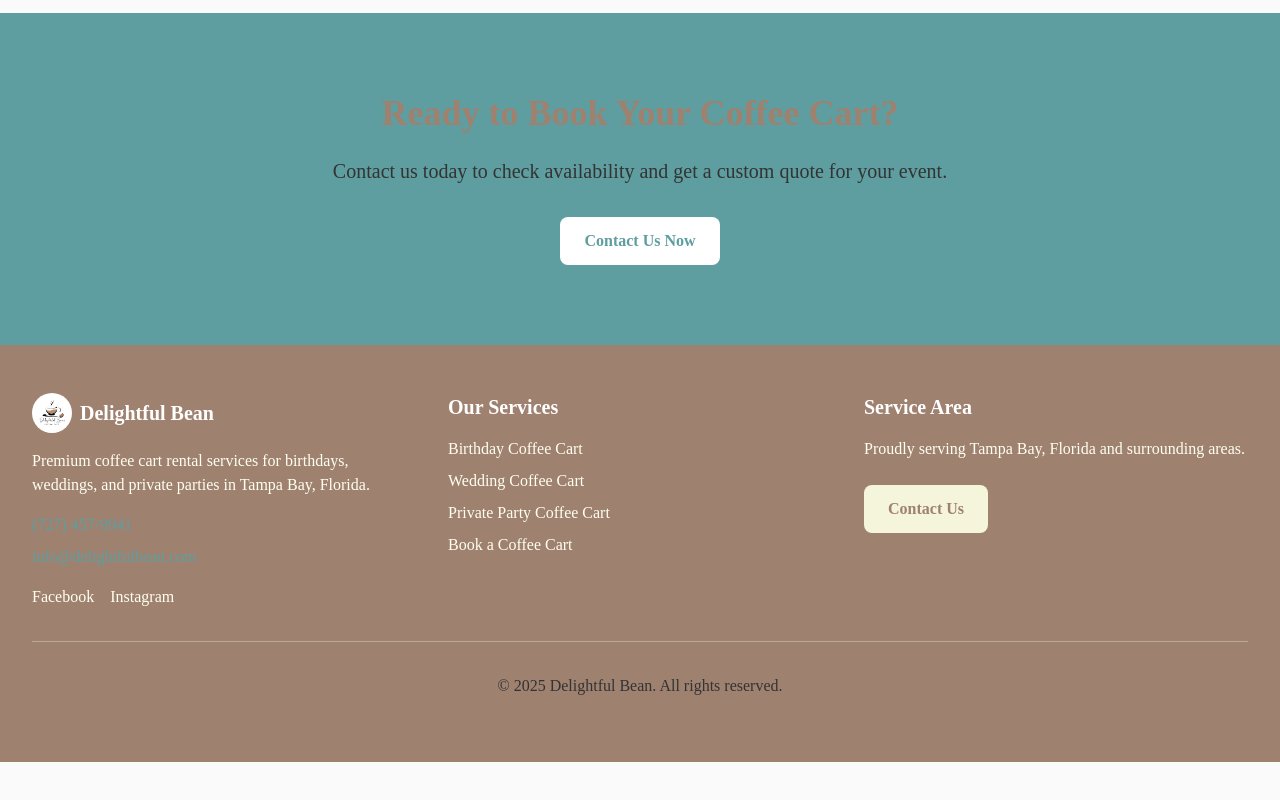
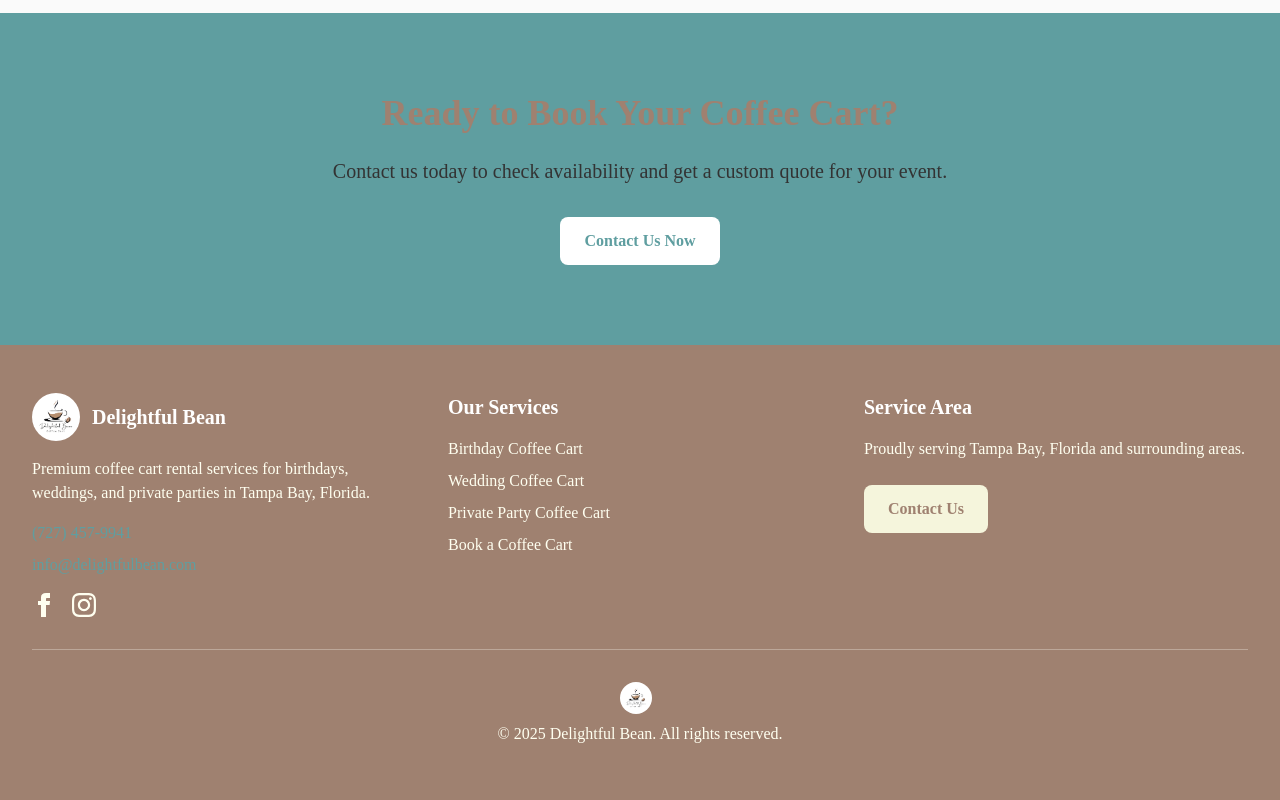
Before and after one commit to coolpeter2025/PKTurbo, a Next.js app: page / in a window 1280 px wide. Shown: the part 3237-4037 px from the top of the page. Before the commit the page ends 3999 px from the top, so only its background shows below. Built offline with nearby package versions, Linux system fonts and the light colour scheme.

Commit message:
Update footer with logo in copyright section and add social media icons

```diff
--- a/components/Footer.tsx
+++ b/components/Footer.tsx
@@ -14,9 +14,9 @@
               <Image
                 src="/images/Delighfulbean.logo.png"
                 alt="Delightful Bean Logo"
-                width={40}
-                height={40}
-                className="mr-2 bg-white rounded-full p-1"
+                width={48}
+                height={48}
+                className="mr-3 bg-white rounded-full p-1"
               />
               <span className="text-xl font-bold">Delightful Bean</span>
             </div>
@@ -35,10 +35,16 @@
             </p>
             <div className="flex space-x-4 mt-4">
               <a href="https://www.facebook.com/profile.php?id=61565827048649" target="_blank" rel="noopener noreferrer" className="text-secondary-light hover:text-white transition-colors">
-                Facebook
+                <svg xmlns="http://www.w3.org/2000/svg" width="24" height="24" viewBox="0 0 24 24" fill="currentColor">
+                  <path d="M9 8h-3v4h3v12h5v-12h3.642l.358-4h-4v-1.667c0-.955.192-1.333 1.115-1.333h2.885v-5h-3.808c-3.596 0-5.192 1.583-5.192 4.615v3.385z" />
+                </svg>
+                <span className="sr-only">Facebook</span>
               </a>
               <a href="https://www.instagram.com/delightful.bean" target="_blank" rel="noopener noreferrer" className="text-secondary-light hover:text-white transition-colors">
-                Instagram
+                <svg xmlns="http://www.w3.org/2000/svg" width="24" height="24" viewBox="0 0 24 24" fill="currentColor">
+                  <path d="M12 2.163c3.204 0 3.584.012 4.85.07 3.252.148 4.771 1.691 4.919 4.919.058 1.265.069 1.645.069 4.849 0 3.205-.012 3.584-.069 4.849-.149 3.225-1.664 4.771-4.919 4.919-1.266.058-1.644.07-4.85.07-3.204 0-3.584-.012-4.849-.07-3.26-.149-4.771-1.699-4.919-4.92-.058-1.265-.07-1.644-.07-4.849 0-3.204.013-3.583.07-4.849.149-3.227 1.664-4.771 4.919-4.919 1.266-.057 1.645-.069 4.849-.069zm0-2.163c-3.259 0-3.667.014-4.947.072-4.358.2-6.78 2.618-6.98 6.98-.059 1.281-.073 1.689-.073 4.948 0 3.259.014 3.668.072 4.948.2 4.358 2.618 6.78 6.98 6.98 1.281.058 1.689.072 4.948.072 3.259 0 3.668-.014 4.948-.072 4.354-.2 6.782-2.618 6.979-6.98.059-1.28.073-1.689.073-4.948 0-3.259-.014-3.667-.072-4.947-.196-4.354-2.617-6.78-6.979-6.98-1.281-.059-1.69-.073-4.949-.073zm0 5.838c-3.403 0-6.162 2.759-6.162 6.162s2.759 6.163 6.162 6.163 6.162-2.759 6.162-6.163c0-3.403-2.759-6.162-6.162-6.162zm0 10.162c-2.209 0-4-1.79-4-4 0-2.209 1.791-4 4-4s4 1.791 4 4c0 2.21-1.791 4-4 4zm6.406-11.845c-.796 0-1.441.645-1.441 1.44s.645 1.44 1.441 1.44c.795 0 1.439-.645 1.439-1.44s-.644-1.44-1.439-1.44z" />
+                </svg>
+                <span className="sr-only">Instagram</span>
               </a>
             </div>
           </div>
@@ -82,8 +88,17 @@
           </div>
         </div>
 
-        <div className="border-t border-primary-light mt-8 pt-8 text-center text-secondary-light">
-          <p>&copy; {new Date().getFullYear()} Delightful Bean. All rights reserved.</p>
+        <div className="border-t border-primary-light mt-8 pt-8 text-center">
+          <div className="flex items-center justify-center mb-2">
+            <Image
+              src="/images/Delighfulbean.logo.png"
+              alt="Delightful Bean Logo"
+              width={32}
+              height={32}
+              className="bg-white rounded-full p-1 mr-2"
+            />
+          </div>
+          <p className="text-secondary-light">&copy; {new Date().getFullYear()} Delightful Bean. All rights reserved.</p>
         </div>
       </div>
     </footer>
```
